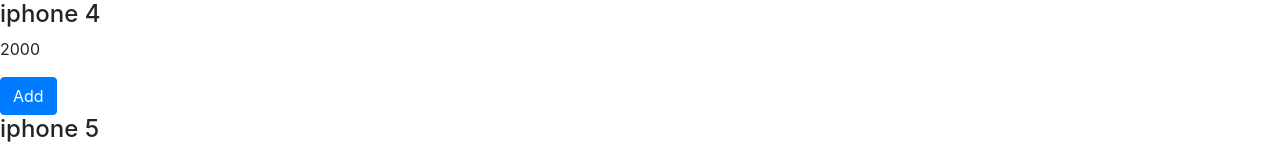
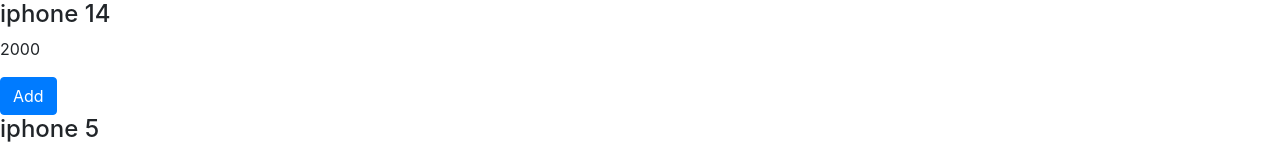
Before and after one commit to nguyendev2018/React-Course-3, a React (Create React App) app: page / in a window 1280 px wide. Shown: the top 156 px of the page. Built offline with nearby package versions, Linux system fonts and the light colour scheme.

Commit message:
--- Auto Git Commit ---

```diff
--- a/src/Hook/DemoUseReducer.js
+++ b/src/Hook/DemoUseReducer.js
@@ -1,6 +1,6 @@
 import React, { useReducer } from "react";
 let productList = [
-  { id: 1, name: "iphone 4", price: 2000, quantity: 1 },
+  { id: 1, name: "iphone 14", price: 2000, quantity: 1 },
   { id: 2, name: "iphone 5", price: 6000, quantity: 1 },
   { id: 3, name: "iphone 6", price: 2000, quantity: 1 },
 ];
```
Also changed, not shown: .autogit/logs/log-6-8-2022-20-57-8.txt (added).
